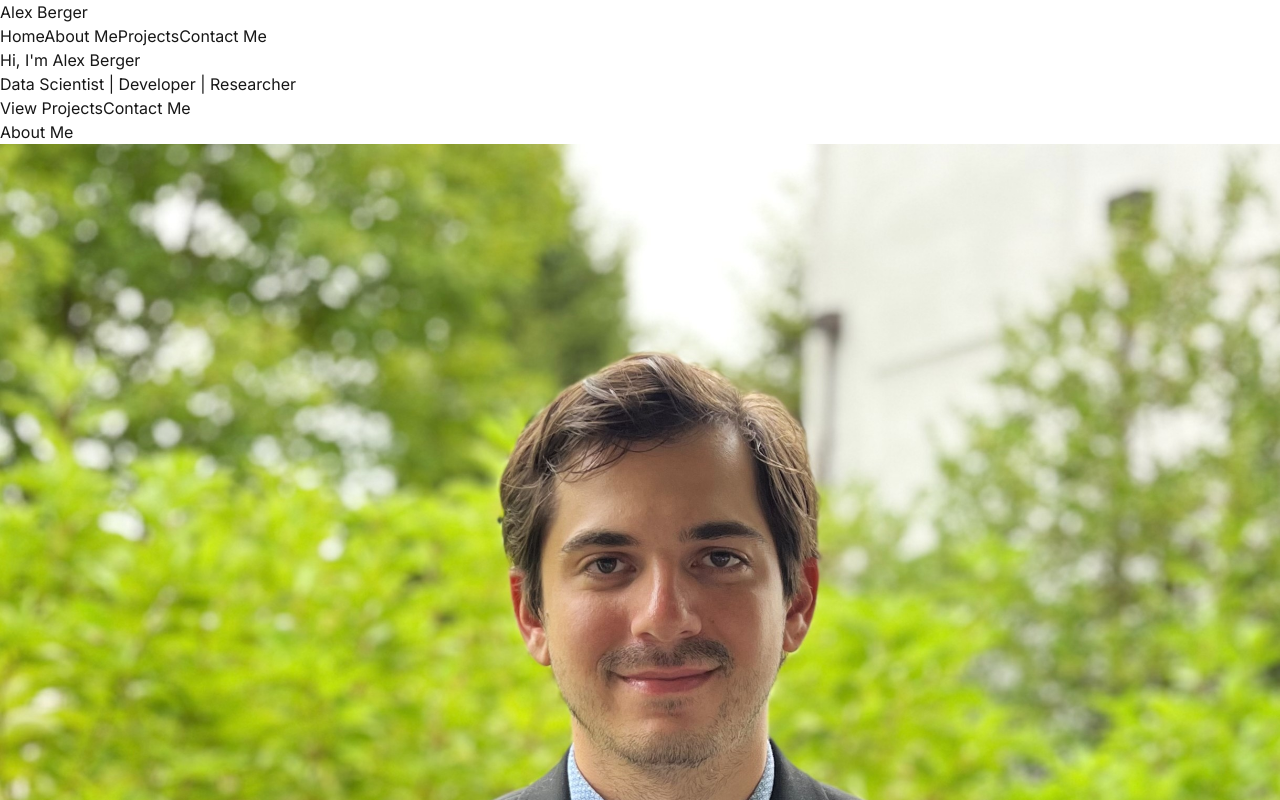
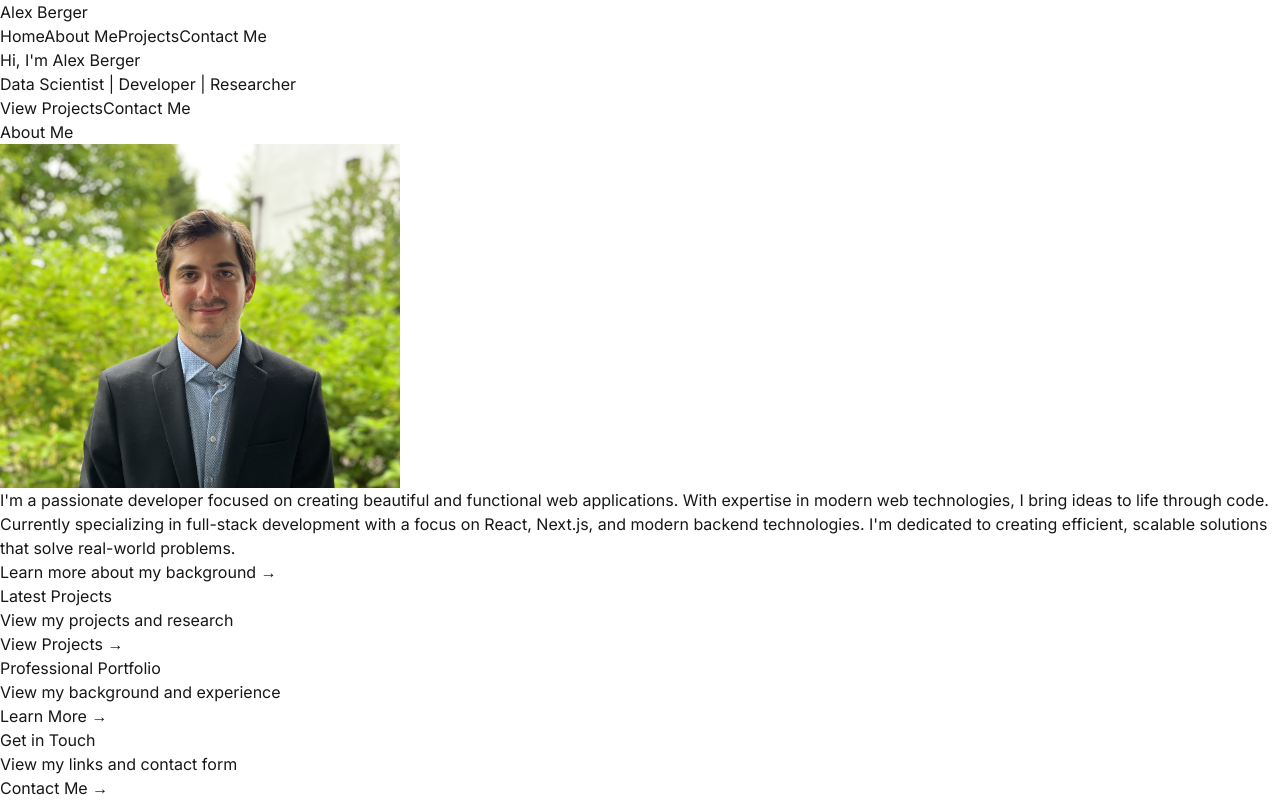
Before and after one commit to aberger1999/Personal-Website, a Next.js app in the folder portfolio-site/: page / in a window 1280 px wide. Shown: the top 800 px of the page. Built offline with nearby package versions, Linux system fonts and the light colour scheme.

Commit message:
fixed home

```diff
--- a/portfolio-site/src/app/page.tsx
+++ b/portfolio-site/src/app/page.tsx
@@ -42,9 +42,11 @@
             <div className="md:w-1/3">
               <div className="relative aspect-square w-full max-w-sm overflow-hidden rounded-lg">
                 {/* Replace with your headshot image */}
-                <img
+                <Image
                   src="/images/headshot.jpeg"
                   alt="Professional headshot"
+                  width={400}
+                  height={400}
                   className="h-full w-full object-cover"
                 />
               </div>
@@ -52,7 +54,7 @@
             {/* Professional Summary */}
             <div className="md:w-2/3">
               <p className="mb-6 text-lg text-gray-600">
-                I'm a passionate developer focused on creating beautiful and functional web applications.
+                I&apos;m a passionate developer focused on creating beautiful and functional web applications.
                 With expertise in modern web technologies, I bring ideas to life through code.
               </p>
               <p className="text-lg text-gray-600">
```
